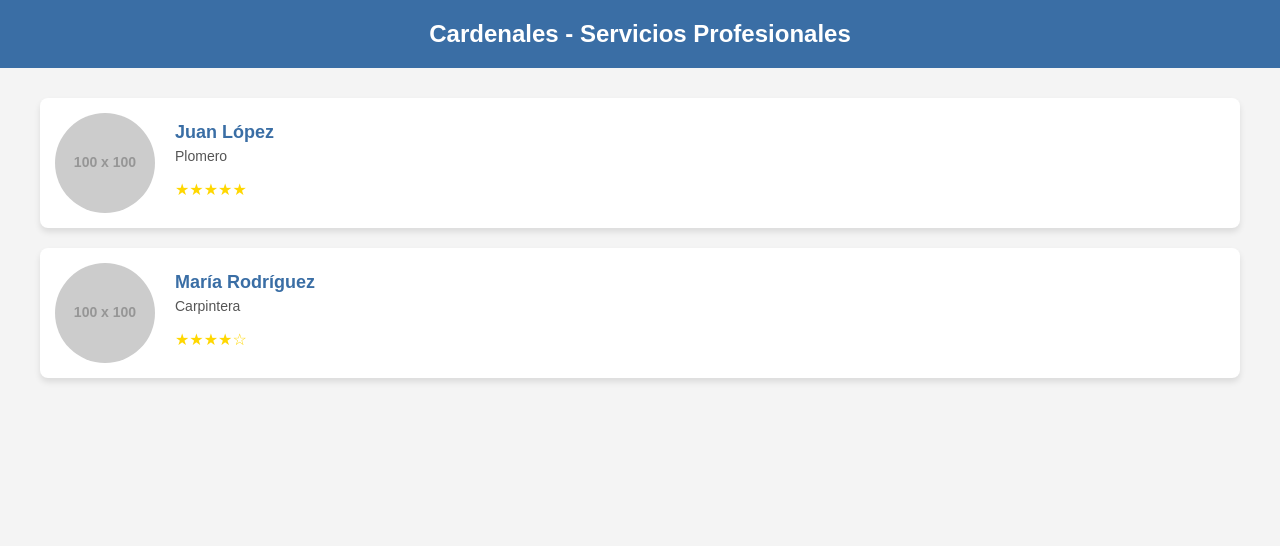
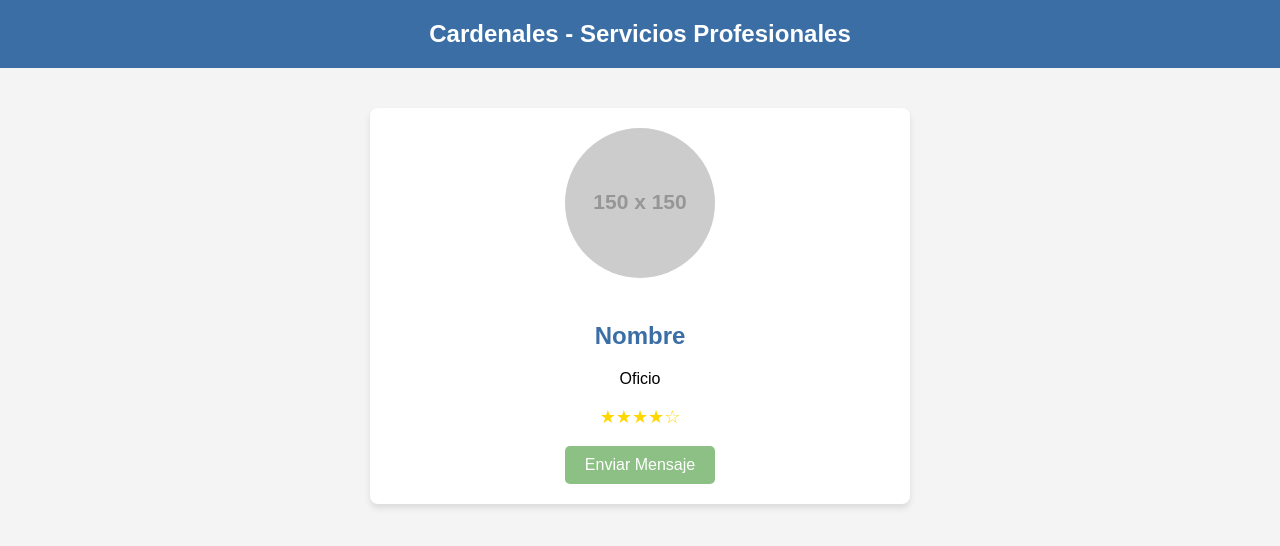
Before and after one commit to Sanciprian/FRISA, a plain HTML site: page index.html in a window 1280 px wide. Drawn offline with Linux system fonts and the light colour scheme; placeholder pictures from the web are drawn by us.

```diff
--- a/index.html
+++ b/index.html
@@ -1,17 +1,15 @@
 <!DOCTYPE html>
 <html lang="en">
-
 <head>
     <meta charset="UTF-8">
     <meta name="viewport" content="width=device-width, initial-scale=1.0">
-    <title>Cardenales - Servicios Profesionales</title>
+    <title>Detalle del Profesional</title>
     <style>
         body {
             font-family: Arial, sans-serif;
             margin: 0;
             padding: 0;
             background-color: #f4f4f4;
-            color: #333;
         }
 
         header {
@@ -23,57 +21,6 @@
             font-weight: bold;
         }
 
-        .container {
-            max-width: 1200px;
-            margin: 20px auto;
-            padding: 10px;
-        }
-
-        .profile {
-            display: flex;
-            align-items: center;
-            background: white;
-            padding: 15px;
-            margin-bottom: 20px;
-            border-radius: 8px;
-            box-shadow: 0 4px 6px rgba(0, 0, 0, 0.1);
-            cursor: pointer;
-            text-decoration: none;
-            color: inherit;
-        }
-
-        .profile img {
-            width: 100px;
-            height: 100px;
-            border-radius: 50%;
-            margin-right: 20px;
-            object-fit: cover;
-        }
-
-        .profile-content {
-            flex: 1;
-        }
-
-        .profile-name {
-            font-size: 18px;
-            font-weight: bold;
-            margin: 0;
-            color: #3A6EA5;
-        }
-
-        .profile-job {
-            font-size: 14px;
-            color: #555;
-            margin: 5px 0;
-        }
-
-        .stars {
-            color: gold;
-            font-size: 16px;
-            margin-bottom: 5px;
-        }
-
-        /* Detail Page */
         .detail {
             text-align: center;
             padding: 20px;
@@ -110,32 +57,25 @@
         }
     </style>
 </head>
-
 <body>
     <header>
         Cardenales - Servicios Profesionales
     </header>
 
-    <div class="container">
-        <!-- Profile Links -->
-        <a href="detail.html?name=Juan%20López&job=Plomero&stars=★★★★★" class="profile">
-            <img src="https://via.placeholder.com/100" alt="Plomero">
-            <div class="profile-content">
-                <p class="profile-name">Juan López</p>
-                <p class="profile-job">Plomero</p>
-                <p class="stars">★★★★★</p>
-            </div>
-        </a>
-        <a href="detail.html?name=María%20Rodríguez&job=Carpintera&stars=★★★★☆" class="profile">
-            <img src="https://via.placeholder.com/100" alt="Carpintero">
-            <div class="profile-content">
-                <p class="profile-name">María Rodríguez</p>
-                <p class="profile-job">Carpintera</p>
-                <p class="stars">★★★★☆</p>
-            </div>
-        </a>
-        <!-- Add more profiles as needed -->
+    <div class="detail">
+        <img src="https://via.placeholder.com/150" alt="Foto">
+        <h2 id="name">Nombre</h2>
+        <p id="job">Oficio</p>
+        <p id="stars" style="color: gold; font-size: 18px;">★★★★★</p>
+        <button class="message-button">Enviar Mensaje</button>
     </div>
+
+    <script>
+        // Get query parameters from the URL
+        const params = new URLSearchParams(window.location.search);
+        document.getElementById('name').textContent = params.get('name') || 'Nombre';
+        document.getElementById('job').textContent = params.get('job') || 'Oficio';
+        document.getElementById('stars').textContent = params.get('stars') || '★★★★☆';
+    </script>
 </body>
-
 </html>
```
